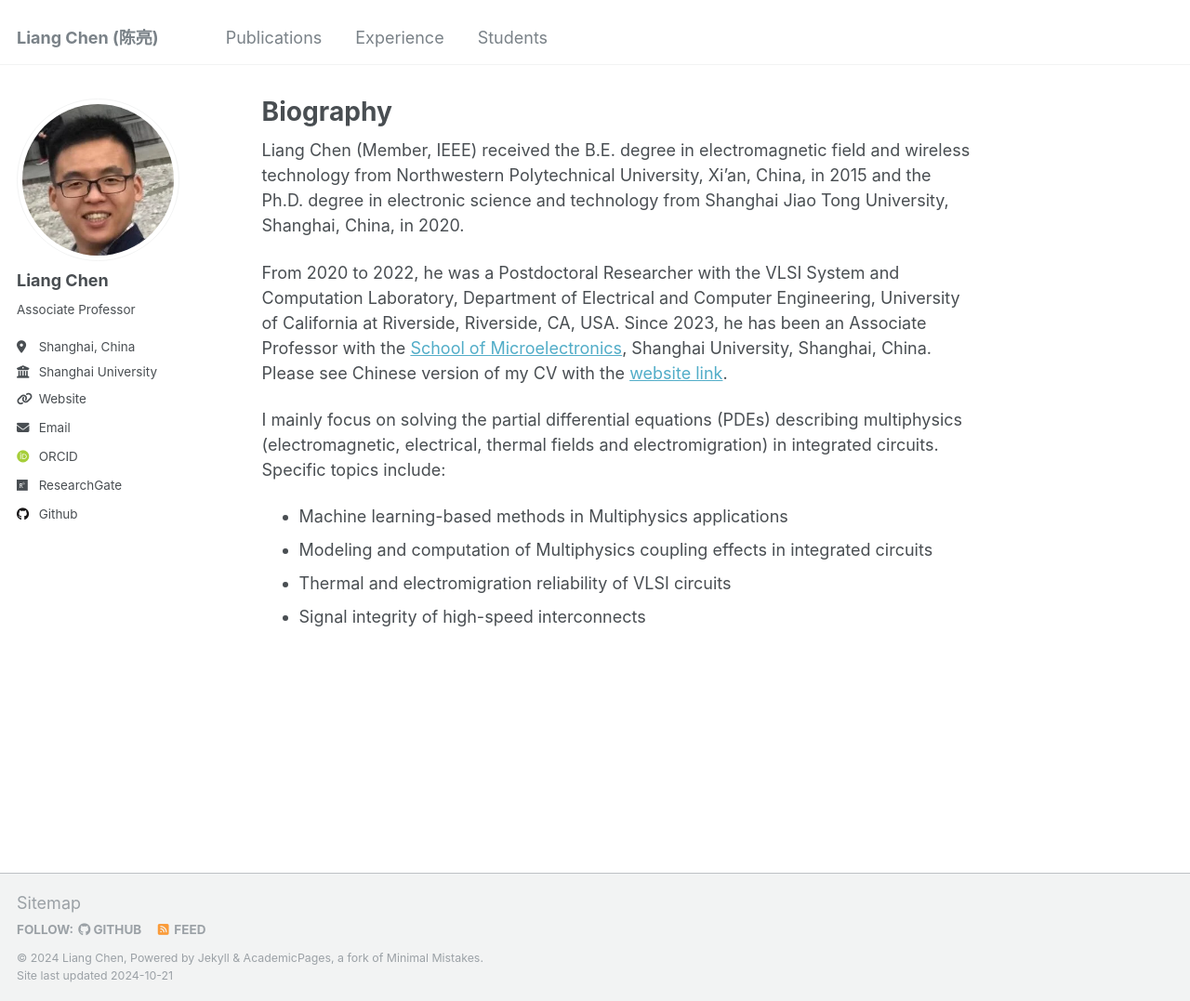
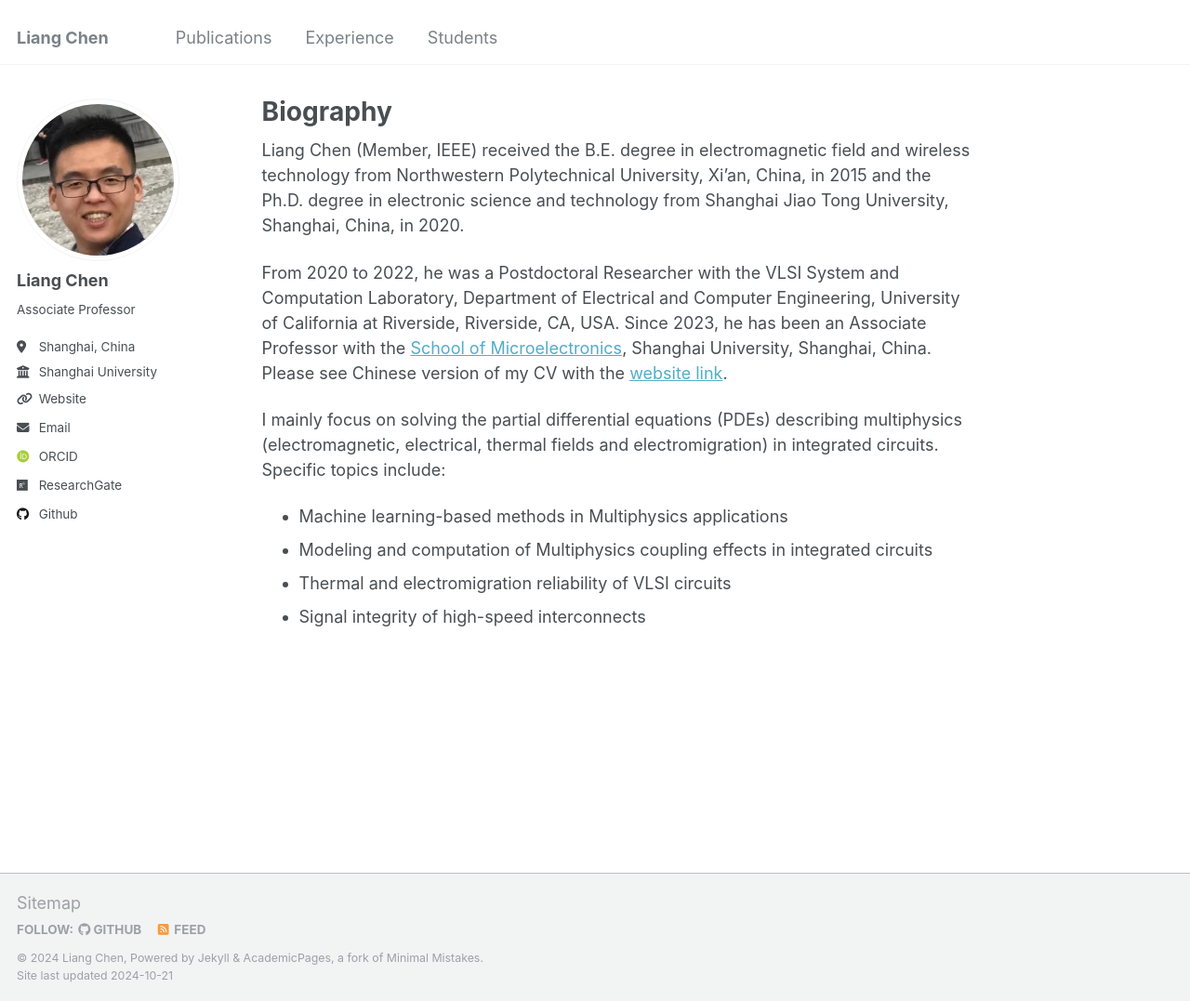
Before and after one commit to leonchenucr/leonchenucr.github.io, a Jekyll site: the page built from _pages/about.md, in a window 1280 px wide and 1077 px high. Shown: the whole window at 93% size. Built offline with Jekyll 4.4.1, drawn with Linux system fonts in a browser that asks for light colours; some web fonts are replaced.

Commit message:
Update _config.yml

```diff
--- a/_config.yml
+++ b/_config.yml
@@ -8,7 +8,7 @@
 
 # Basic Site Settings
 locale                   : "en-US"
-title                    : "Liang Chen (陈亮)"
+title                    : "Liang Chen"
 title_separator          : "-"
 name                     : &name "Liang Chen"
 description              : &description "personal description"
```
